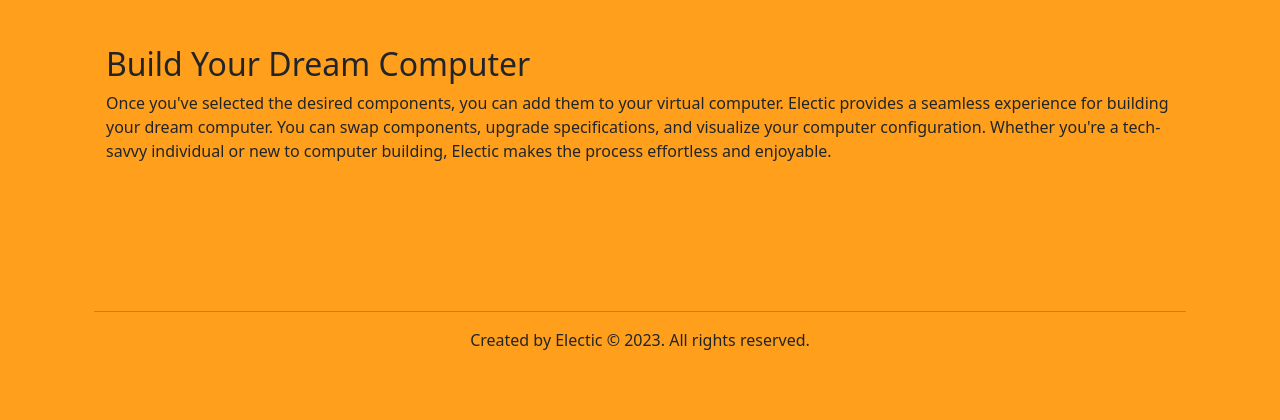
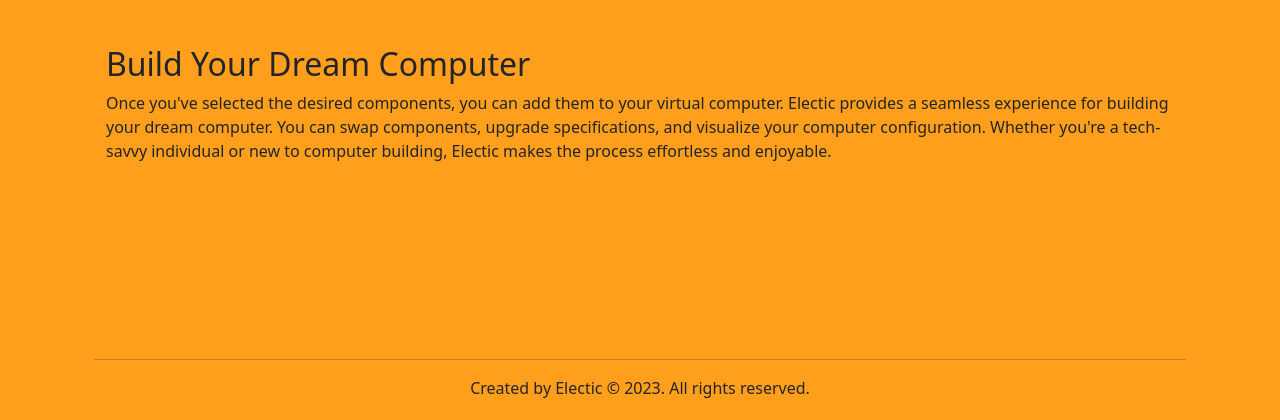
Before and after one commit to sajjadsalman/Electic---Ecommerce-Store-for-PC-build-and-buy, a Django app: page /part3/about/ in a window 1280 px wide. Shown: the part 610-1030 px from the top of the page. Before the commit the page ends 960 px from the top, so only its background shows below. Run offline with Django 4.2, Linux system fonts and the light colour scheme; some libraries are stand-ins or nearby versions.

Commit message:
Update base.html

```diff
--- a/part3/templates/part3/base.html
+++ b/part3/templates/part3/base.html
@@ -70,7 +70,7 @@
         {% block content %}
         {% endblock %}
     </div>
-    <div style="height: 6rem;"></div>
+    <div style="height: 9rem;"></div>
     <div class="fc">
         <div class="container">
             <footer class="footer mt-auto">
```
